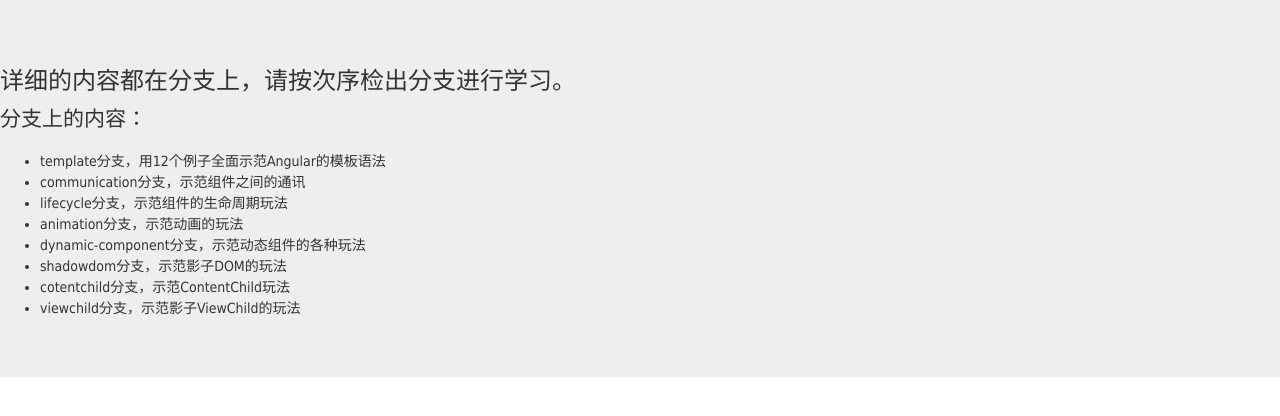
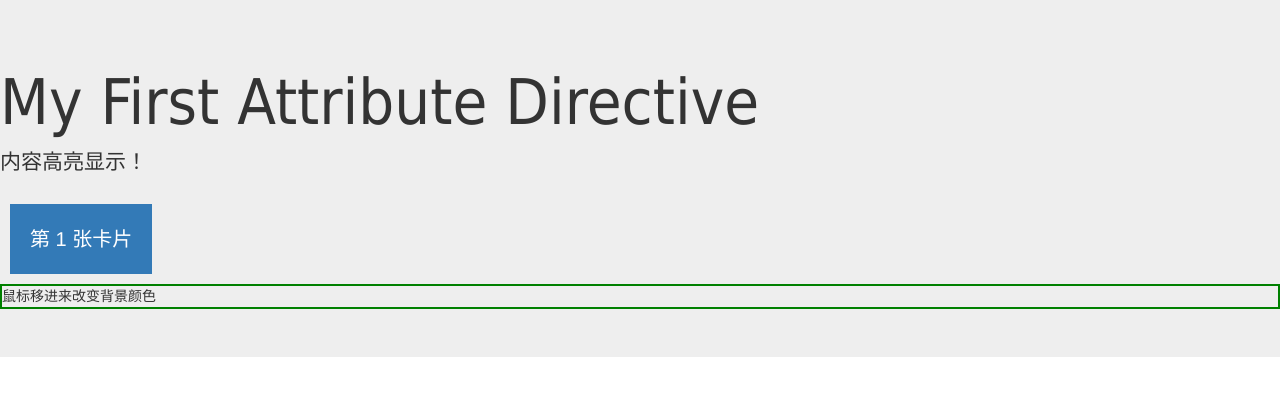
Before and after one commit to tanghuangthree/learn-angular, an Angular app: page / in a window 1280 px wide. Shown: the top 416 px of the page. Built offline with nearby package versions, Linux system fonts and the light colour scheme.

Commit message:
Function Or Bug: update directive Symptom: N/A BugID:  N/A Root Cause: N/A Solution: N/A Note:  N/A

```diff
--- a/src/app/app.component.html
+++ b/src/app/app.component.html
@@ -1,16 +1,10 @@
 <div class="jumbotron">
-  <h3>
-    详细的内容都在分支上，请按次序检出分支进行学习。
-  </h3>
-  <p>分支上的内容：</p>
-  <ul>
-    <li>template分支，用12个例子全面示范Angular的模板语法</li>
-    <li>communication分支，示范组件之间的通讯</li>
-    <li>lifecycle分支，示范组件的生命周期玩法</li>
-    <li>animation分支，示范动画的玩法</li>
-    <li>dynamic-component分支，示范动态组件的各种玩法</li>
-    <li>shadowdom分支，示范影子DOM的玩法</li>
-    <li>cotentchild分支，示范ContentChild玩法</li>
-    <li>viewchild分支，示范影子ViewChild的玩法</li>
-  </ul>
+  <h1>My First Attribute Directive</h1>
+  <p myHighLightColor highLightColor="#ff3300">内容高亮显示！</p>
+  <div *ngFor="let item of [1,2,3]">
+    <card *delay="5000 * item">
+        第 {{item}} 张卡片
+    </card>
+  </div>
+  <test highlightColor="#F2DEDE"></test>
 </div>
--- a/src/app/app.component.scss
+++ b/src/app/app.component.scss
@@ -16,5 +16,10 @@
   padding-bottom: 162px;
 }
 
+.my-border {
+    border: solid 2px yellow;
+}
+
+
 @import "~bootstrap/dist/css/bootstrap.min.css";
 @import "~font-awesome/css/font-awesome.min.css";
--- /dev/null
+++ b/src/app/card/card.component.html
@@ -0,0 +1 @@
+<ng-content></ng-content>
--- /dev/null
+++ b/src/app/card/card.component.scss
@@ -0,0 +1,10 @@
+:host {
+    padding: 2rem;
+    font-size: 2rem;
+    font-family: 'Helvetica', sans-serif;
+    font-weight: 300;
+    background: #337AB7;
+    color:#FFFFFF;
+    margin: 1rem;
+    display: inline-block;
+  }
--- /dev/null
+++ b/src/app/card/card.component.ts
@@ -0,0 +1,16 @@
+import { Component, OnInit } from '@angular/core';
+
+@Component({
+  selector: 'card',
+  templateUrl: './card.component.html',
+  styleUrls: ['./card.component.scss']
+})
+export class CardComponent implements OnInit {
+
+  constructor() { }
+
+  ngOnInit() {
+    console.log("card loading...");
+  }
+
+}
--- /dev/null
+++ b/src/app/directive/delay.directive.ts
@@ -0,0 +1,16 @@
+import { Directive, TemplateRef, ViewContainerRef, Input } from '@angular/core';
+
+@Directive({
+  selector: '[delay]'
+})
+export class DelayDirective {
+
+  constructor(private tf:TemplateRef<any>,private vr:ViewContainerRef) { }
+
+  @Input() set delay(time:number) {
+    setTimeout(()=>{
+      this.vr.createEmbeddedView(this.tf);
+    },time);
+  }
+
+}
--- /dev/null
+++ b/src/app/directive/my-high-light-color.directive.ts
@@ -0,0 +1,41 @@
+import { Directive, Input, ElementRef, HostBinding, HostListener } from '@angular/core';
+
+@Directive({
+  selector: '[myHighLightColor]'
+})
+export class MyHighLightColorDirective {
+  @Input()
+  highLightColor:string;
+
+  constructor(private el:ElementRef) {
+    /* console.log(el);
+    el.nativeElement.style.backgroundColor = '#ff3300'; */
+   }
+
+  @HostBinding('class')
+  myClass:string;
+
+  @HostListener('mouseenter')  onMouseEnter() {
+    this.highLight(this.highLightColor);
+  }
+
+  @HostListener('mouseleave') onMouseleave() {
+    this.highLight(null);
+  }
+
+  private highLight(color:string) {
+    this.el.nativeElement.style.backgroundColor = color;
+  }
+
+  @HostListener('click') onclick() {
+    if(this.myClass) {
+      this.myClass = '';
+    }else {
+      this.myClass = 'my-border';
+    }
+  }
+
+
+
+
+}
--- /dev/null
+++ b/src/app/test/test.component.html
@@ -0,0 +1,3 @@
+<div class="my-container">
+  鼠标移进来改变背景颜色
+</div>
--- /dev/null
+++ b/src/app/test/test.component.scss
@@ -0,0 +1,3 @@
+.my-container {
+    border: solid 2px green;
+}
--- /dev/null
+++ b/src/app/test/test.component.ts
@@ -0,0 +1,37 @@
+import { Component, OnInit, Input, ElementRef, HostListener } from '@angular/core';
+
+@Component({
+  selector: 'test',
+  templateUrl: './test.component.html',
+  styleUrls: ['./test.component.scss']
+})
+export class TestComponent implements OnInit {
+  @Input()
+  highlightColor:string;
+
+  private elContainer:any;
+  constructor(private el:ElementRef) { }
+
+  ngOnInit() {
+    console.log(this.el);
+    console.log(this.el.nativeElement.childNodes);
+    console.log(this.el.nativeElement.childNodes[0]);
+    console.log(this.el.nativeElement.childNodes[0].innerHTML);
+    console.log(this.el.nativeElement.innerHTML);
+    this.elContainer = this.el.nativeElement.childNodes[0];
+    console.log(this.highlightColor);
+  }
+
+  @HostListener('mouseleave') onMouseLeave() {
+    this.setColor(null);
+  }
+
+  @HostListener('mouseenter') onMouseEnter() {
+    this.setColor(this.highlightColor);
+  }
+
+  private setColor(color:string) {
+    this.elContainer.style.backgroundColor = color;
+  }
+
+}
```
Also changed, not shown: src/app/app.module.ts (+9 -1 lines), 2 other files (tests, documents, lock files or other folders).
